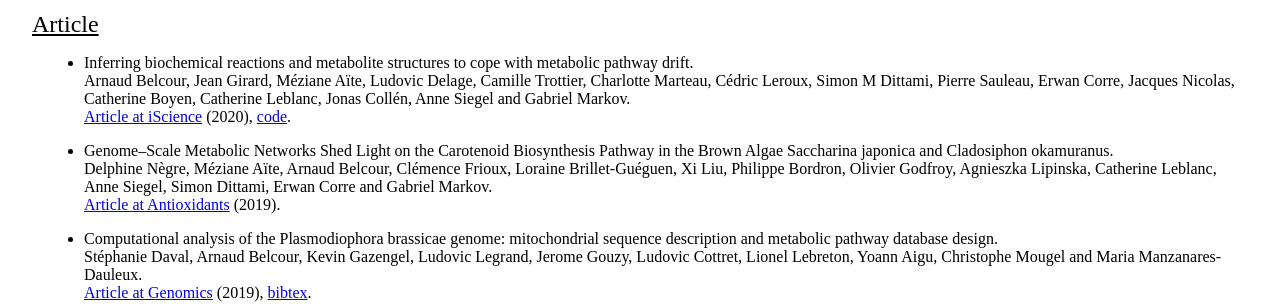
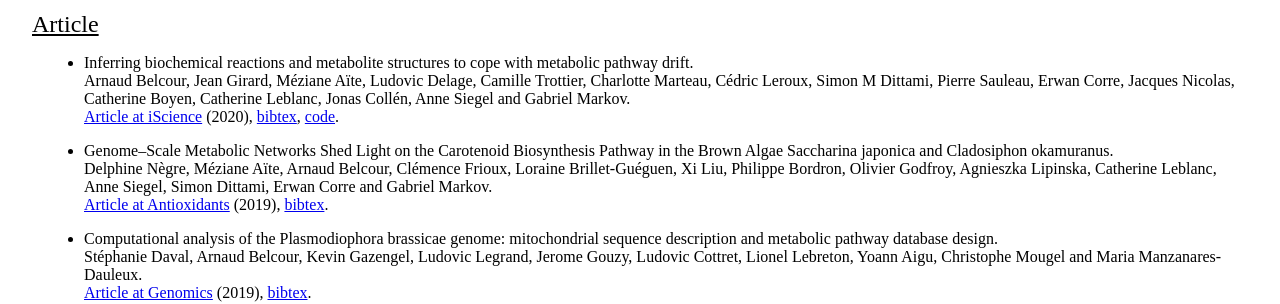
Before and after one commit to ArnaudBelcour/blog, a Jekyll site: the page built from pages/publications.html, in a window 1280 px wide. Shown: the part 136-440 px from the top of the page. Built offline with Jekyll 4.4.1, drawn with Linux system fonts in a browser that asks for light colours.

Commit message:
Add bibtext citations for article.

```diff
--- a/pages/publications.html
+++ b/pages/publications.html
@@ -12,19 +12,19 @@ permalink: pages/publications/
 		<li>
 			<p> Inferring biochemical reactions and metabolite structures to cope with metabolic pathway drift. <br>
 				Arnaud Belcour, Jean Girard, Méziane Aïte, Ludovic Delage, Camille Trottier, Charlotte Marteau, Cédric Leroux, Simon M Dittami, Pierre Sauleau, Erwan Corre, Jacques Nicolas, Catherine Boyen, Catherine Leblanc, Jonas Collén, Anne Siegel and Gabriel Markov. <br>
-				<a href='https://doi.org/10.1016/j.isci.2020.100849'>Article at iScience</a> (2020), <a href='https://github.com/pathmodel/pathmodel'>code</a>.
+				<a href='https://doi.org/10.1016/j.isci.2020.100849'>Article at iScience</a> (2020), <a href='https://hal.archives-ouvertes.fr/hal-01943880v1/bibtex'>bibtex</a>, <a href='https://github.com/pathmodel/pathmodel'>code</a>.
 			</p>
 		</li>
 		<li>
 			<p> Genome–Scale Metabolic Networks Shed Light on the Carotenoid Biosynthesis Pathway in the Brown Algae Saccharina japonica and Cladosiphon okamuranus. <br>
 				Delphine Nègre, Méziane Aïte, Arnaud Belcour, Clémence Frioux, Loraine Brillet-Guéguen, Xi Liu, Philippe Bordron, Olivier Godfroy, Agnieszka Lipinska, Catherine Leblanc, Anne Siegel, Simon Dittami, Erwan Corre and Gabriel Markov. <br>
-				<a href='https://www.mdpi.com/2076-3921/8/11/564'>Article at Antioxidants</a> (2019).
+				<a href='https://www.mdpi.com/2076-3921/8/11/564'>Article at Antioxidants</a> (2019), <a href='https://hal.archives-ouvertes.fr/hal-02395080v1/bibtex'>bibtex</a>.
 			</p>
 		</li>
 		<li>
 			<p> Computational analysis of the Plasmodiophora brassicae genome: mitochondrial sequence description and metabolic pathway database design. <br>
 				Stéphanie Daval, Arnaud Belcour, Kevin Gazengel, Ludovic Legrand, Jerome Gouzy, Ludovic Cottret, Lionel Lebreton, Yoann Aigu, Christophe Mougel and Maria Manzanares-Dauleux. <br>
-				<a href='https://doi.org/10.1016/j.ygeno.2018.11.013'>Article at Genomics</a> (2019), <a href='https://hal-agrocampus-ouest.archives-ouvertes.fr/hal-01943250v1/bibtex'>bibtex</a>.
+				<a href='https://doi.org/10.1016/j.ygeno.2018.11.013'>Article at Genomics</a> (2019), <a href='https://hal.archives-ouvertes.fr/hal-01943250v1/bibtex'>bibtex</a>.
 			</p>
 		</li>
 	</ul>
```
